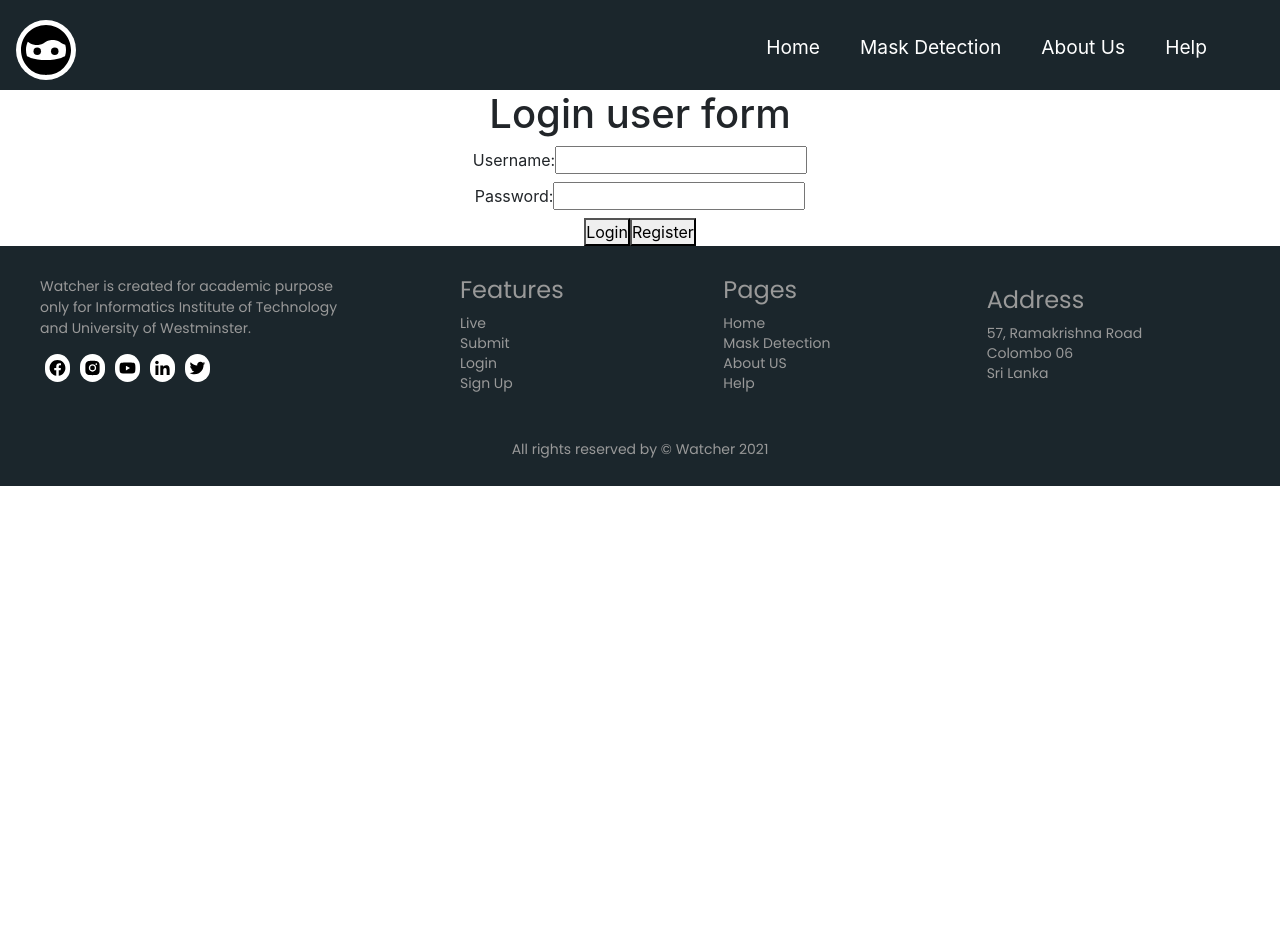
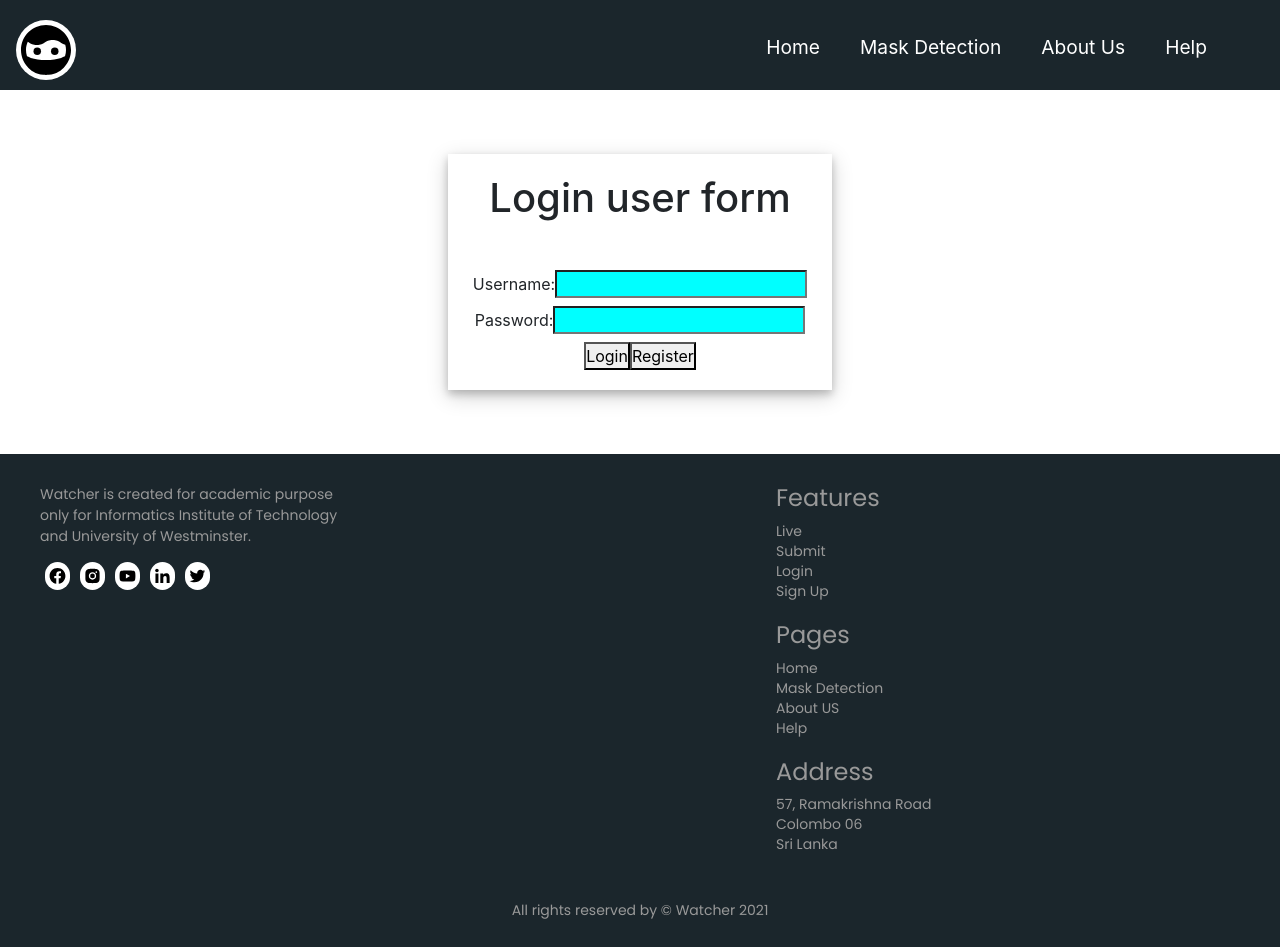
Before and after one commit to Software-Development-Group-Project/Watcher, a React (Create React App) app in the folder sdgp_project/: page /login in a window 1280 px wide. Before the commit the page ends 800 px from the top, so only its background shows below. Built offline with nearby package versions, Linux system fonts and the light colour scheme.

Commit message:
front-end change

```diff
--- /dev/null
+++ b/sdgp_project/src/CSS/login.css
@@ -0,0 +1,20 @@
+#log {
+  margin-bottom: 40px;
+  box-shadow: 0 4px 8px 0 rgba(0, 0, 0, 0.2), 0 6px 20px 0 rgba(0, 0, 0, 0.19);
+  margin-top: 40px;
+  padding-bottom: 20px;
+  width: 30%;
+  margin-right: 35%;
+  margin-left: 35%;
+  margin-top: 5%;
+  margin-bottom: 5%;
+}
+
+#head{
+    padding: 20px;
+    padding-bottom: 40px;
+}
+
+.filed{
+    background-color: aqua;
+}
--- a/sdgp_project/src/CSS/welcome.css
+++ b/sdgp_project/src/CSS/welcome.css
@@ -19,6 +19,7 @@
     text-align: center;
     margin: auto;
     padding:10px;
+    margin-left: 40%;
 }
 .link{
     text-decoration: none;
@@ -29,6 +30,7 @@
     cursor: pointer;
     font-size: 12px;
     margin:10px;
+    width: 130px;
 }
 .link:hover{
     text-decoration: underline;
@@ -59,7 +61,7 @@
     text-align: justify;
     margin: 0px 15px 0px 10px;
 }
-#welcome-container #welcome-info-container a{
+#welcome-container #welcome-info-container li{
     color: white;
 }
 #welcome-container #welcome-img-container{
--- a/sdgp_project/src/components/Welcome.js
+++ b/sdgp_project/src/components/Welcome.js
@@ -14,9 +14,9 @@
                         <p>In this hard times closing and lockdowns are not easy at all instead if people follow the rules and stop spreading virus would be the better way to live the normal  day to day life. But some people don't follow any rules and regulations for them it's easy to have some one to manage them. <span class="special-text">Watcher</span> will do that work for you!</p>
                         <div class="group-links">
 
-                            <li className="group-links link"><Link to="./login">Sign Up</Link></li>
+                        <Link to="./login"><li className="group-links link">Sign Up </li> </Link>
                             {/* <Link to="./form">Sign Up</Link> */}
-                            <li className="group-links link"><Link to='./login'>Login</Link></li>
+                            <Link to='./login'> <li className="group-links link"> Login </li></Link>
                             {/* <Link to="./form">Login</Link> */}
                         </div>
                     </div>
--- a/sdgp_project/src/components/login.js
+++ b/sdgp_project/src/components/login.js
@@ -1,4 +1,5 @@
 import React, { Component} from 'react';
+import '../CSS/login.css'
 
 class Login extends Component {
 
@@ -39,21 +40,21 @@
 
   render() {
     return (
-      <div>
-        <h1>Login user form</h1>
+      <div id="log">
+        <h1 id="head">Login user form</h1>
 
         <label>
           Username:
           <input type="text" name="username"
            value={this.state.credentials.username}
-           onChange={this.inputChanged}/>
+           onChange={this.inputChanged} className='filed'/>
         </label>
         <br/>
         <label>
           Password:
           <input type="password" name="password"
            value={this.state.credentials.password}
-           onChange={this.inputChanged} />
+           onChange={this.inputChanged} className='filed' />
         </label>
         <br/>
         <button onClick={this.login}>Login</button>
```
